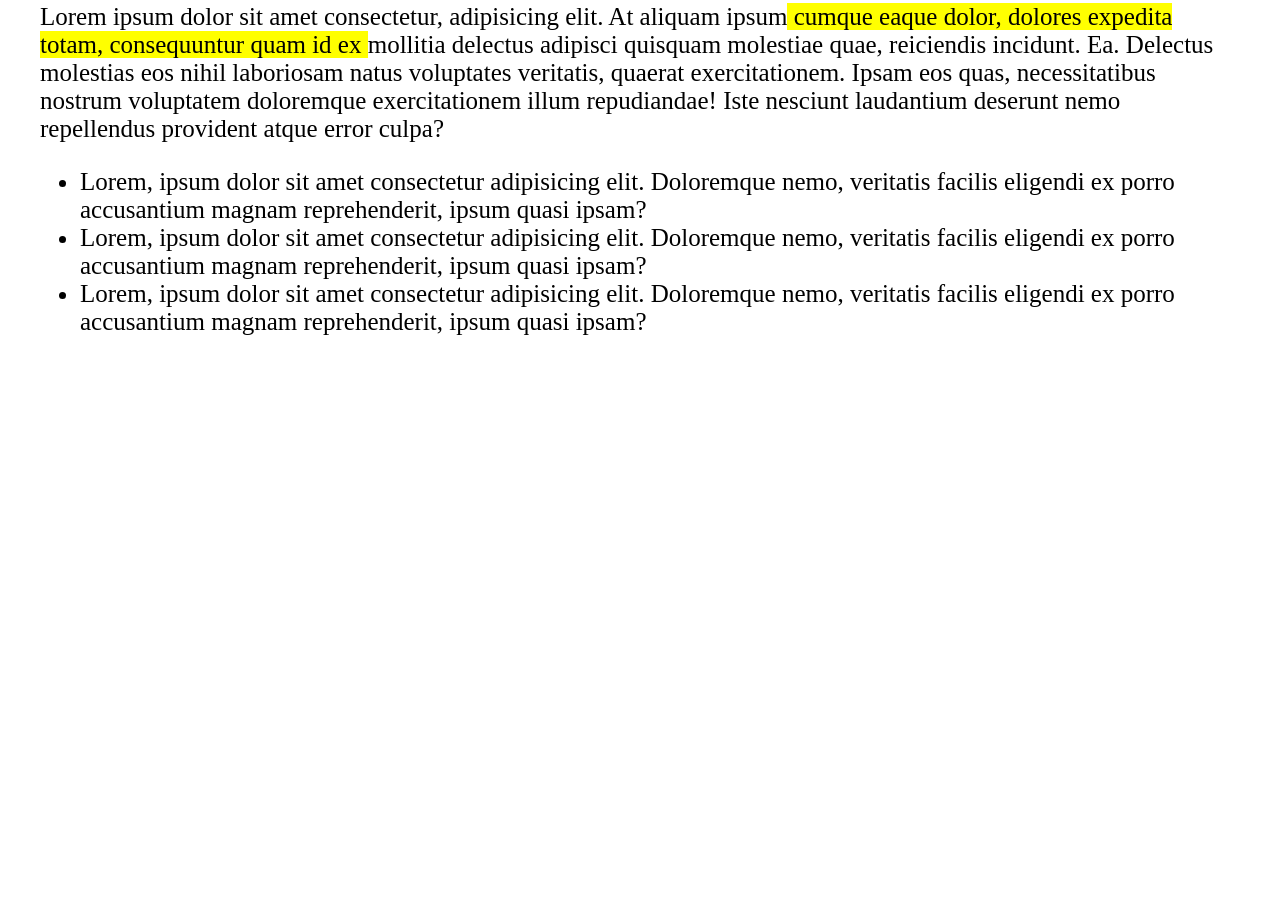
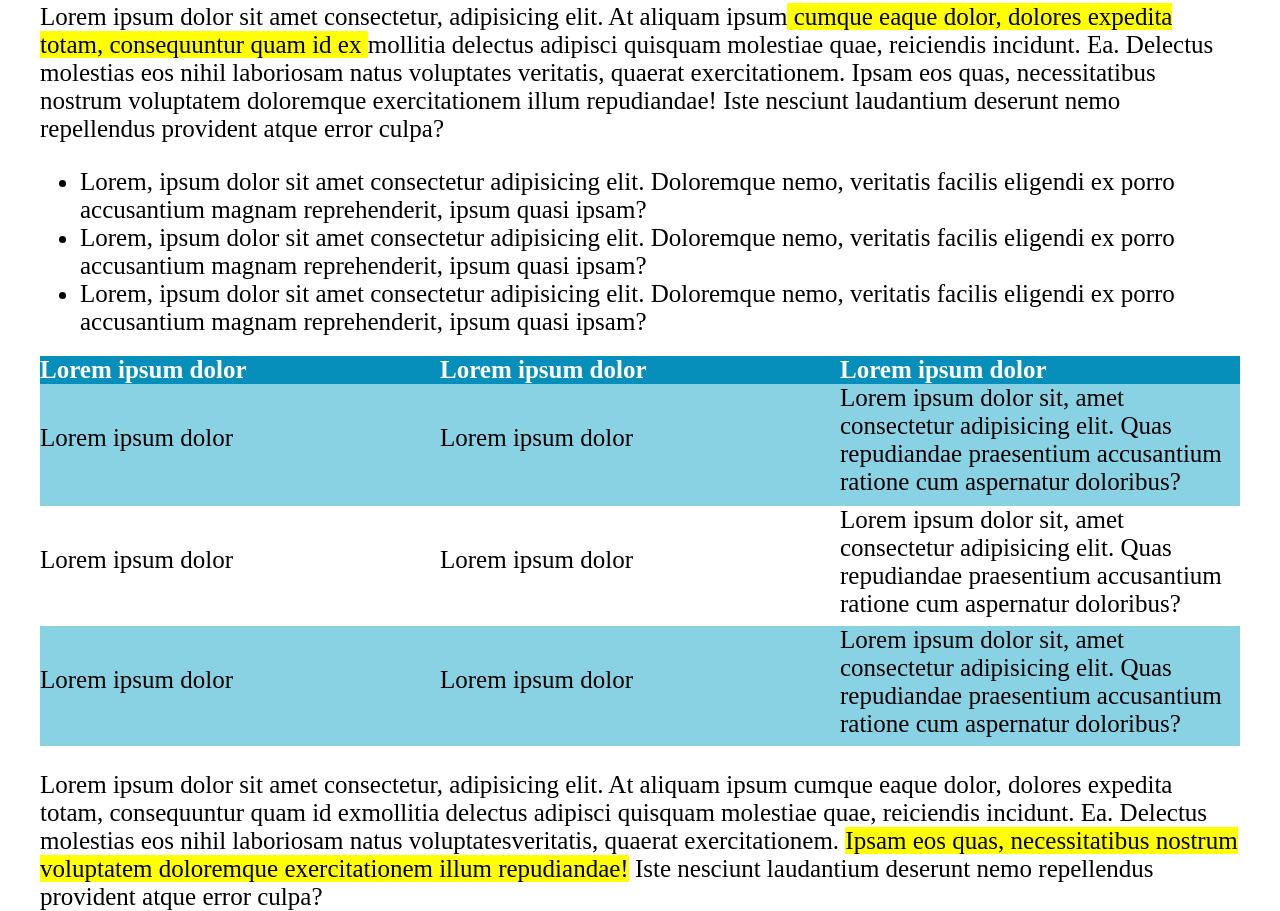
Before and after one commit to Fabiofragnito/html-css-booleaner, a plain HTML site: page index.html in a window 1280 px wide. Shown: the part 1254-2165 px from the top of the page. Before the commit the page ends 1590 px from the top, so only its background shows below. Drawn offline with Linux system fonts and the light colour scheme.

Commit message:
added tables and textes with yellow

```diff
--- a/css/style.css
+++ b/css/style.css
@@ -69,3 +69,74 @@ h1{
 .yellow{
     background-color: yellow;
 }
+
+.first-raw{
+
+    color: white;
+    background-color: rgb(7, 143, 188);
+    margin-top: 20px;
+    width: 1200px;
+    font-size: 25px;
+    font-weight: bold;
+
+}
+
+
+.prima-cella{
+    float: left;
+    width: 400px;
+    background-color: rgb(7, 143, 188);
+
+}
+
+.seconda-cella{
+     float: left;
+     width: 400px;
+     background-color: rgb(7, 143, 188);}
+
+
+.terza-cella{
+        float: left;
+        width: 400px;
+        background-color: rgb(7, 143, 188);
+        }
+
+.second-raw, .fourth-raw{
+    color: black;
+   height: 150px;
+    font-size: 25px;
+    background-color: rgb(136, 210, 228);
+
+}
+
+.quarta-cella{
+    float: left;
+        width: 400px;
+        margin-top: 40px;
+
+}
+
+.quinta-cella{
+    float: left;
+        width: 400px;
+        margin-top: 40px;
+}
+
+.sesta-cella{
+    float: left;
+        width: 400px;
+
+}
+
+.third-raw{
+
+        color: black;
+       height: 120px;
+        font-size: 25px;
+        background-color: white;
+
+}
+
+.fourth-raw{
+    height: 120px;;
+}
--- a/index.html
+++ b/index.html
@@ -44,7 +44,8 @@
                 <p class="testo-lungo">
                  <span>Lorem ipsum dolor sit amet consectetur, adipisicing elit. At aliquam ipsum</span><span class="yellow"> cumque eaque dolor, dolores expedita totam, consequuntur quam id ex </span><span>mollitia delectus adipisci quisquam molestiae quae, reiciendis incidunt. Ea.
                     Delectus molestias eos nihil laboriosam natus voluptates</span><span> veritatis, quaerat exercitationem. Ipsam eos quas, necessitatibus nostrum voluptatem doloremque exercitationem illum repudiandae! Iste nesciunt laudantium deserunt nemo repellendus provident atque error culpa?
-                </span></p>
+                 </span>
+                </p>
 
               <div class="lista">
                 <ul>
@@ -58,6 +59,66 @@
                 </ul>
               </div>
 
+              <div class="first-raw">
+
+                <div class="prima-cella">
+                  Lorem ipsum dolor
+                </div>
+                <div class="seconda-cella">
+                  Lorem ipsum dolor
+                </div>
+                <div class="terza-cella">
+                  Lorem ipsum dolor
+                </div>
+
+              </div>
+
+              <div class="second-raw">
+                <div class="quarta-cella" >
+                  Lorem ipsum dolor
+                </div>
+                <div class="quinta-cella">
+                  Lorem ipsum dolor
+                </div>
+                <div class="sesta-cella">
+                  Lorem ipsum dolor sit, amet consectetur adipisicing elit. Quas repudiandae praesentium accusantium ratione cum aspernatur doloribus?
+                </div>
+
+              </div>
+
+              <div class="third-raw">
+                <div class="quarta-cella" >
+                  Lorem ipsum dolor
+                </div>
+                <div class="quinta-cella">
+                  Lorem ipsum dolor
+                </div>
+                <div class="sesta-cella">
+                  Lorem ipsum dolor sit, amet consectetur adipisicing elit. Quas repudiandae praesentium accusantium ratione cum aspernatur doloribus?
+                </div>
+
+              </div>
+
+              <div class="fourth-raw">
+                <div class="quarta-cella" >
+                  Lorem ipsum dolor
+                </div>
+                <div class="quinta-cella">
+                  Lorem ipsum dolor
+                </div>
+                <div class="sesta-cella">
+                  Lorem ipsum dolor sit, amet consectetur adipisicing elit. Quas repudiandae praesentium accusantium ratione cum aspernatur doloribus?
+                </div>
+
+              </div>
+
+
+              <p class="testo-lungo">
+                <span>Lorem ipsum dolor sit amet consectetur, adipisicing elit. At aliquam ipsum</span> cumque eaque dolor, dolores expedita totam, consequuntur quam id ex<span>mollitia delectus adipisci quisquam molestiae quae, reiciendis incidunt. Ea.
+                  Delectus molestias eos nihil laboriosam natus voluptates</span><span>veritatis, quaerat exercitationem.</span> <span class="yellow">Ipsam eos quas, necessitatibus nostrum voluptatem doloremque exercitationem illum repudiandae!</span> Iste nesciunt laudantium deserunt nemo repellendus provident atque error culpa?
+                </p>
+              </p>
+
             </div>
 
 
```
Lines whose indentation alone changed are shown as unchanged.
